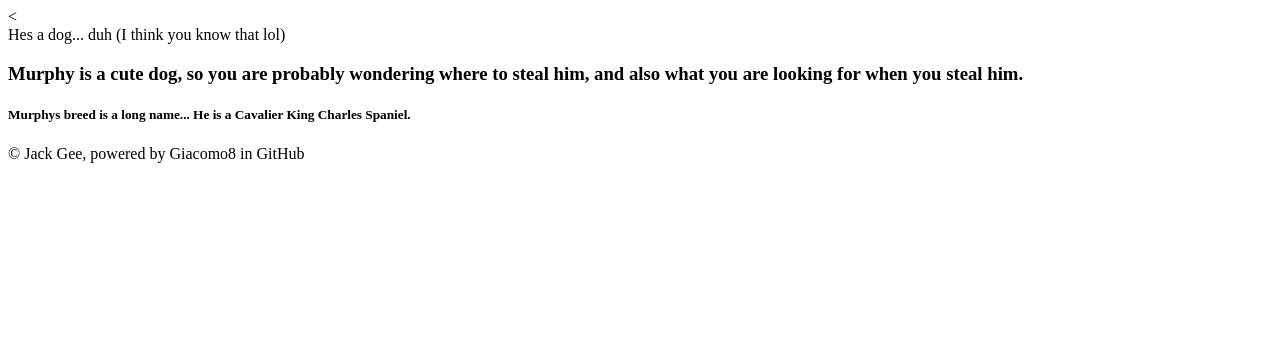
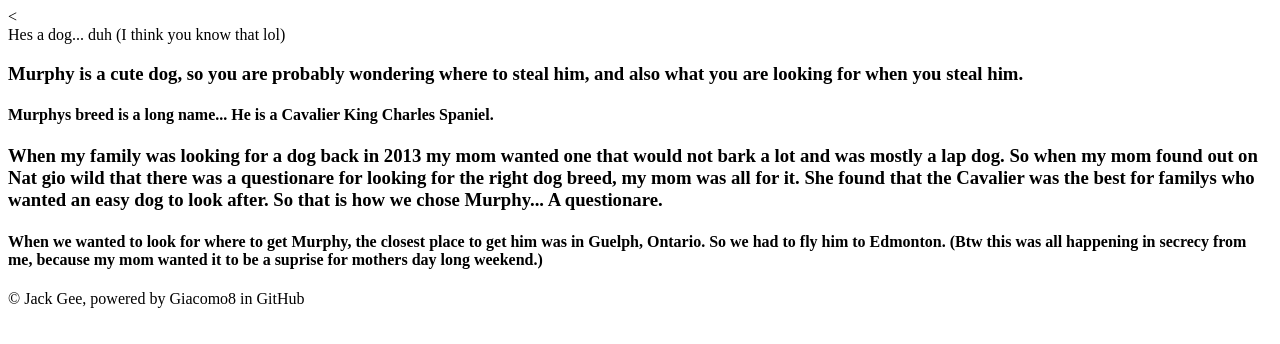
Before and after one commit to Giacomo15/All-About-My-Dog-github.io, a plain HTML site: page childPages/Murphys Breed.html in a window 1280 px wide. Drawn offline with Linux system fonts and the light colour scheme.

Commit message:
Update Murphys Breed.html

```diff
--- a/childPages/Murphys Breed.html
+++ b/childPages/Murphys Breed.html
@@ -17,12 +17,24 @@
     <h3>
       Murphy is a cute dog, so you are probably wondering where to steal him, and also what you are looking for when you steal him.
     </h3>
-      <h5>
+      <h4>
         Murphys breed is a long name... He is a Cavalier King Charles Spaniel.
-      </h5>
+      </h4>
   </head>
 </body>
 
+
+<body>
+<h3>
+<p>When my family was looking for a dog back in 2013 my mom wanted one that would not bark a lot and was mostly a lap dog.
+  So when my mom found out on Nat gio wild that there was a questionare for looking for the right dog breed, my mom was all for it.
+  She found that the Cavalier was the best for familys who wanted an easy dog to look after. So that is how we chose Murphy... A questionare.
+</p>
+<h4>
+  When we wanted to look for where to get Murphy, the closest place to get him was in Guelph, Ontario. So we had to fly him to Edmonton.
+  (Btw this was all happening in secrecy from me, because my mom wanted it to be a suprise for mothers day long weekend.)
+</h4>
+</body>
   <footer>
     <p>&copy Jack Gee, powered by Giacomo8 in GitHub</p>
   </footer>
```
